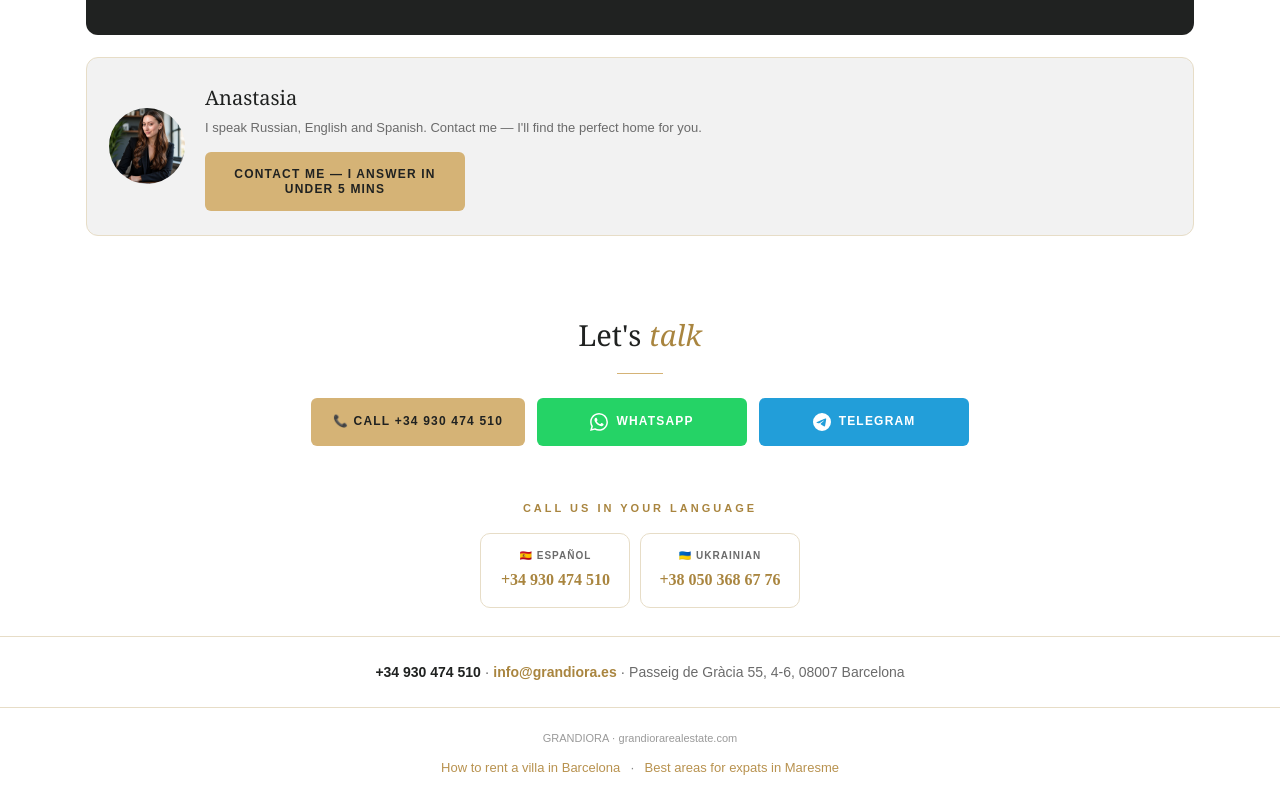
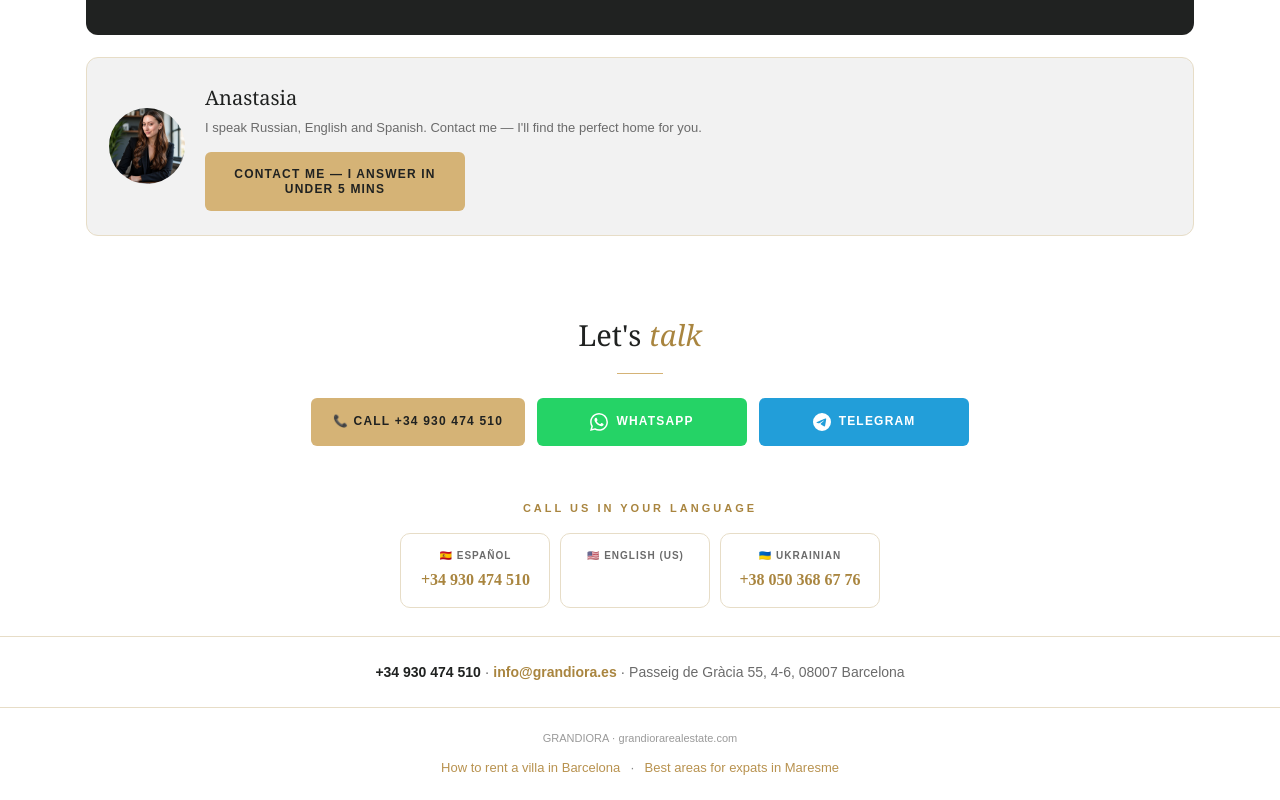
Before and after one commit to grandiorarealestate-wq/grandiora_es_landing, a SvelteKit app: page / in a window 1280 px wide. Shown: the part 3545-4345 px from the top of the page. Built offline with nearby package versions, Linux system fonts and the light colour scheme.

Commit message:
feat: add US flag between Español and Ukrainian (number TBD)

```diff
--- a/src/routes/+page.svelte
+++ b/src/routes/+page.svelte
@@ -183,6 +183,7 @@
 		<div class="list">
 			<!-- <a class="ph" href={TELEGRAM}><div class="lang">🇷🇺 Russian</div><div class="num">+7 9...</div></a> -->
 			<a class="ph" href={PHONE_MAIN_LINK}><div class="lang">🇪🇸 Español</div><div class="num">{PHONE_MAIN}</div></a>
+			<a class="ph" href={PHONE_MAIN_LINK}><div class="lang">🇺🇸 English (US)</div><div class="num"></div></a>
 			<a class="ph" href="tel:+380503686776"><div class="lang">🇺🇦 Ukrainian</div><div class="num">+38 050 368 67 76</div></a>
 			<!-- <a class="ph" href={PHONE_MAIN_LINK}><div class="lang">🇺🇸 English (US)</div><div class="num">+1 ...</div></a> -->
 		</div>
```
